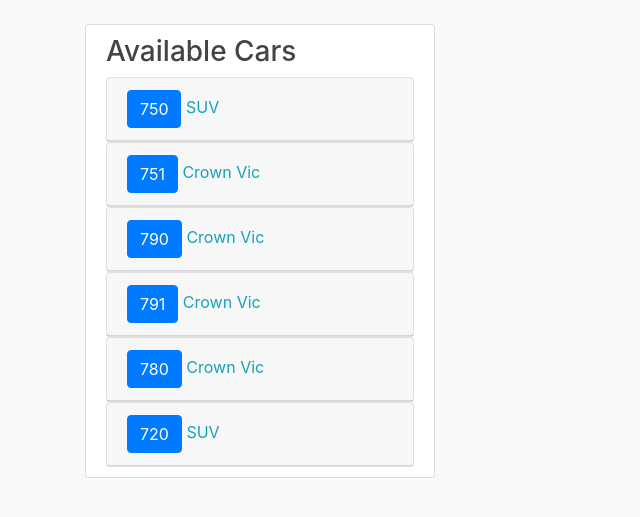
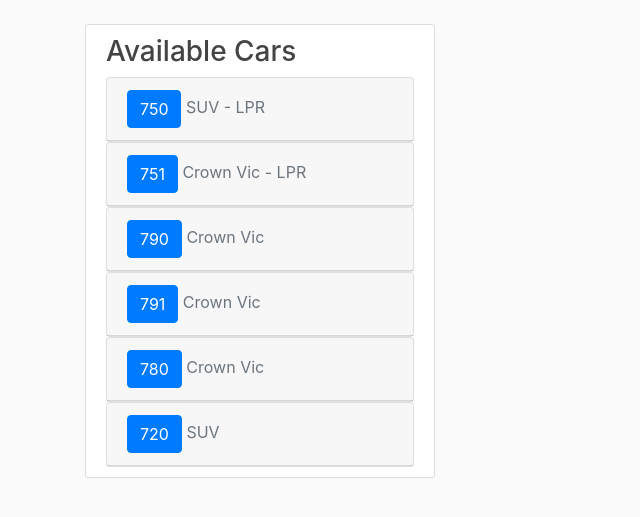
Before and after one commit to tdhillon-552/vTrakproj, a Django app: page / in a window 1280 px wide. Shown: the part 56-573 px from the top of the page, without its empty margins (0-640 px from the left). Run offline with Django 3.2, Linux system fonts and the light colour scheme; data comes from the database, SQL or seed files in the repository; some libraries are stand-ins or nearby versions.

Commit message:
stable...minor fixes

```diff
--- a/vTrak/templates/vTrak/home.html
+++ b/vTrak/templates/vTrak/home.html
@@ -15,7 +15,14 @@
                                            aria-controls="collapse{{ veh.id }}">
                                             {{ veh.vehnum }}
                                     </button>
-                                    <span class="text-info"> {{ veh.vehtype }} </span>
+                                    <span class="text-secondary"> {{ veh.vehtype }}
+                                        {% if veh.is_lpr %}
+                                        - LPR
+                                        {% endif %}
+
+
+
+                                    </span>
                                 </div>
 
                                 <div id="collapseInfo{{ veh.id }}" class="collapse" role="tabpanel" aria-labelledby="heading{{ veh.id }}">
```
